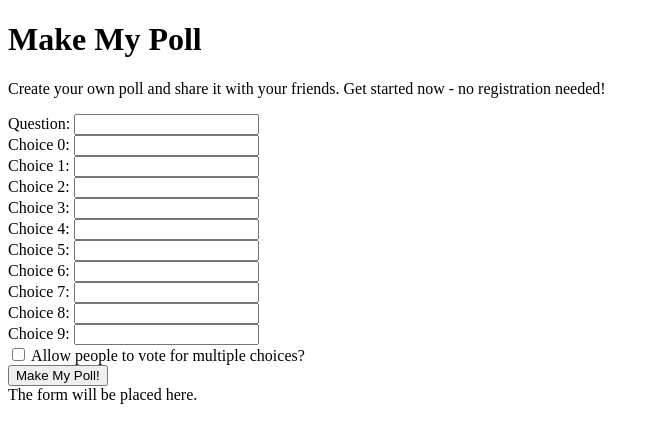
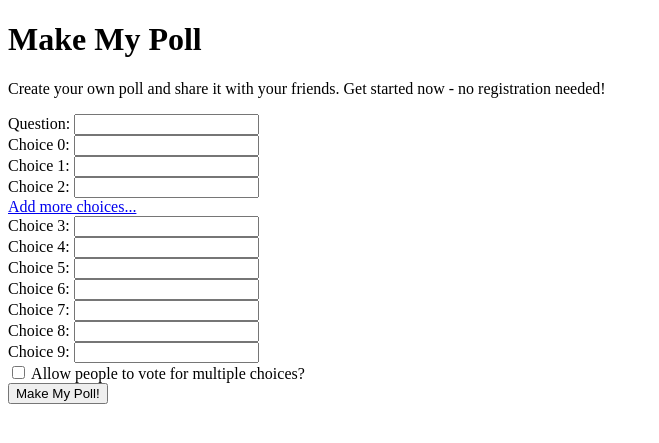
Before and after one commit to leonz/poll, a PHP site: page /index.php in a window 1280 px wide. Shown: the top 443 px of the page, without its empty margins (0-659 px from the left). Run offline with PHP 8.4, Linux system fonts and the light colour scheme.

Commit message:
Error handling for Creation form complete

```diff
--- a/index.php
+++ b/index.php
@@ -1,7 +1,9 @@
 <?php
+// Form is submitted
 
-
-// Form is submitted
+function quickSanitize($str) {
+	return htmlentities(str_replace('=', '', $str));
+}
 
 if (isset($_POST['submit'])) {
 
@@ -9,12 +11,15 @@ if (isset($_POST['submit'])) {
 
 	// Make $form into a sanitized version of $_POST
 
-	$form['question'] = htmlentities($_POST['question']);
-	$form['choices'] = array_map('htmlentities', $_POST['choiceList']);
+	$form['question'] = quickSanitize($_POST['question']);
+	$form['choices'] = array_map('quickSanitize', $_POST['choiceList']);
+
+	$form['isRadio'] = 1;
+	if (isset($_POST['type'])) $form['isRadio'] = 0;
 
 	// Check that there are no form errors
 
-	if (isset($_COOKIE["created"])) {
+	if (isset($_COOKIE['created'])) {
 		$errors['cookie'] = 'You just created a poll! Please wait a few minutes before making another one.';
 	}
 
@@ -28,16 +33,70 @@ if (isset($_POST['submit'])) {
 	}
 
 	if (!empty($errors)) { // { There are errors }
-		$errormessages = "";
+		$errorMessages = '';
 
 		foreach ($errors as $e) {
 			$errorMessages .= '<li>' . $e . '</li>' . "\n";
+		}
+
+		$checked = '';
+		if ($form['isRadio'] == 0) $checked = 'checked';
+
+		// Create a "condensed" array of values where all filled
+		// values are shifted to the front of the array $value
+
+		$value = array_fill(0, 10, '');
+		$previousVals = array_filter($form['choices']);
+		reset($previousVals);
+
+		for ($i = 0; $i < sizeof($previousVals); $i++) {
+			$value[$i] = current($previousVals);
+			next($previousVals);
+		}
+
+
+		// Prepopulate visible textboxes from previous submission values
+		// Always make visible at least three textboxes
+
+		$visibleFields = '';
+		$boxesDone = 0;
+
+		for ($i = 0; $i < max(3, sizeof($previousVals)); $i++) {
+			$visibleFields .= 'Choice ' . $i . ':' . "\n";
+			$visibleFields .= '<input type="text" name="choiceList[]" class="choice" value="' . $value[$i] . '"><br>' . "\n";
+			$boxesDone++;
+		}
+
+		// Create the remainder of the empty textboxes
+		// These will be hidden using Javascript
+
+		$hiddenFields = '';
+		for ($i = $boxesDone; $i < 10; $i++) {
+			$hiddenFields .= 'Choice ' . $i . ':' . "\n";
+                        $hiddenFields .= '<input type="text" name="choiceList[]" class="choice" value="' . $value[$i] . '"><br>' . "\n";
+		}
+		if ($hiddenFields != '') {
+			$hiddenFields = '<a href="#">Add more choices</a><br>' . "\n" . $hiddenFields;
 		}
 
 		$formArea = <<<CONTENT
 <ul>
 $errorMessages
 </ul>
+
+<form class="form" name="create" method="post" action="index.php">
+
+Question:
+<input type="text" name="question" id="question" value="{$form['question']}"><br>
+
+$visibleFields
+$hiddenFields
+
+<input type="checkbox" name="type" {$checked}> Allow people to vote for multiple choices?<br>
+
+
+<input type="submit" name="submit" class="submit" value="Make My Poll!">
+
 CONTENT;
 
 	} else { // { No errors - submit the poll }
@@ -53,25 +112,55 @@ CONTENT;
 		}
 		*/
 
-		$isRadio = 1;
-		if (isset($_POST['type'])) {
-			$isRadio = 0;
-		}
-
 		require_once('classes/poll.php');
 
-		$p = new Poll($sForm['question'], $form['choices'], $isRadio);
+		$p = new Poll($sForm['question'], $form['choices'], $form['isRadio']);
 		$id = $p->save();
 		$pollID = Poll::urlID($id);
 
-	        setcookie('a', "$pollID", time() + 60*5);
+	        setcookie('created', "$pollID", time() + 60*5);
 		header('Location: viewpoll.php?id=' . $pollID . '&display=created');
 
 		}
 } else { // { The form is not submitted - default view }
 
 	$formArea = <<<CONTENT
-The form will be placed here.
+<form class="form" name="create" method="post" action="index.php">
+
+Question:
+<input type="text" name="question" id="question"><br>
+
+Choice 0:
+<input type="text" name="choiceList[]" class="choice" value=""><br>
+Choice 1:
+<input type="text" name="choiceList[]" class="choice" value=""><br>
+Choice 2:
+<input type="text" name="choiceList[]" class="choice" value=""><br>
+
+<a href="#">Add more choices...</a><br>
+
+Choice 3:
+<input type="text" name="choiceList[]" class="choice" value=""><br>
+Choice 4:
+<input type="text" name="choiceList[]" class="choice" value=""><br>
+Choice 5:
+<input type="text" name="choiceList[]" class="choice" value=""><br>
+Choice 6:
+<input type="text" name="choiceList[]" class="choice" value=""><br>
+Choice 7:
+<input type="text" name="choiceList[]" class="choice" value=""><br>
+Choice 8:
+<input type="text" name="choiceList[]" class="choice" value=""><br>
+Choice 9:
+<input type="text" name="choiceList[]" class="choice" value=""><br>
+
+<input type="checkbox" name="type"> Allow people to vote for multiple choices?<br>
+
+
+<input type="submit" name="submit" class="submit" value="Make My Poll!">
+
+</form>
+
 CONTENT;
 
 
@@ -117,77 +206,19 @@ hide 10 - variable textboxes and include link
 $title = 'Create your own poll with Make My Poll!';
 require('includes/header.php');
 
-if (isset($_GET['display']) && htmlentities($_GET['display']) == 'results') {
+if (isset($_GET['display']) && htmlentities($_GET['display']) == 'error') {
 	echo '<div id="error">There was an error trying to access that page.</div>';
 }
 
+?>
 
-echo '<h1>Make My Poll</h1>';
-
-if (isset($_COOKIE['made-poll'])) {
-	echo '<p>We\'ve detected that you just made a poll.  Please wait a little bit before you make another one.</p>';
-
-} else {
-
-?>
+<h1>Make My Poll</h1>
 
 <p>Create your own poll and share it with your friends.  Get started now - no registration needed!</p>
 
-<form name="create" method="post" action="index.php">
-
-Question:
-<input type="text" name="question" id="question"><br>
-
-Choice 0:
-<input type="text" name="choiceList[]" class="choice" value=""><br>
-Choice 1:
-<input type="text" name="choiceList[]" class="choice" value=""><br>
-Choice 2:
-<input type="text" name="choiceList[]" class="choice" value=""><br>
-Choice 3:
-<input type="text" name="choiceList[]" class="choice" value=""><br>
-Choice 4:
-<input type="text" name="choiceList[]" class="choice" value=""><br>
-Choice 5:
-<input type="text" name="choiceList[]" class="choice" value=""><br>
-Choice 6:
-<input type="text" name="choiceList[]" class="choice" value=""><br>
-Choice 7:
-<input type="text" name="choiceList[]" class="choice" value=""><br>
-Choice 8:
-<input type="text" name="choiceList[]" class="choice" value=""><br>
-Choice 9:
-<input type="text" name="choiceList[]" class="choice" value=""><br>
-
-<input type="checkbox" name="type" value"checkbox"> Allow people to vote for multiple choices?<br>
-
-
-<input type="submit" name="submit" value="Make My Poll!">
-
-</form>
-
 <?php
-
-}
-
+// Contains the form and error messages (formatting is above)
 echo $formArea;
 
+require('includes/footer.php');
 ?>
-<?php
-/*
-
-1.  Select box - Radio buttons or checkbox?
-
-2. 3 Text boxes (choices)
- - If text box is empty = choice is removed
- - If text box is not empty = add as a choice to poll
-
-3. Link "Add more choices"
- - When clicking this link, add another text box with another ID
- - Max out at 10 (remove link when 10 text boxes appear)
-
-4. Submit button - create this poll
-
-*/
-
-?>
```
